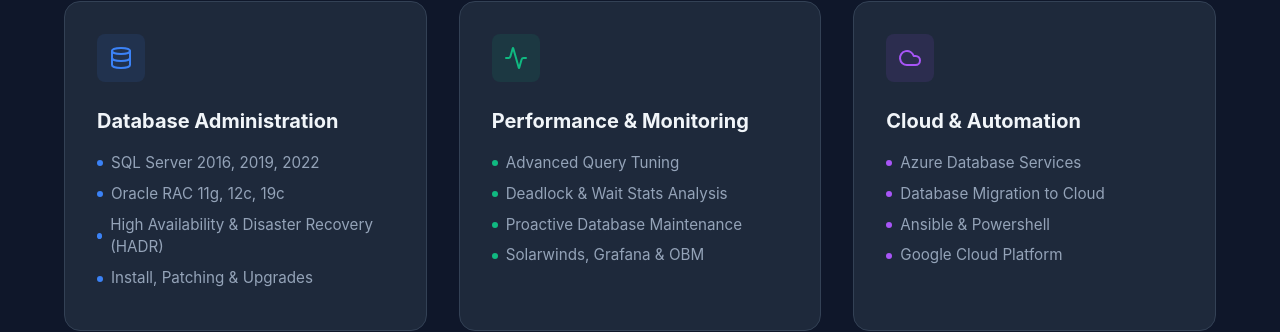
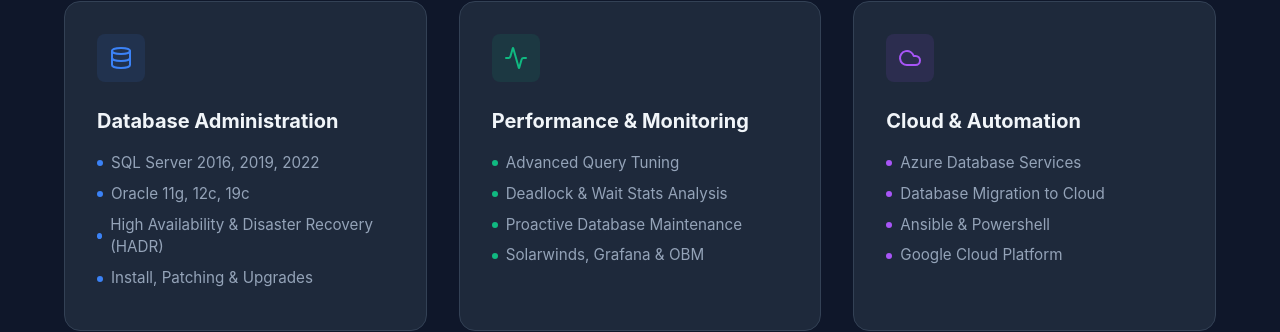
Before and after one commit to Erevos-IV/Website, a React (Vite) app: page / in a window 1280 px wide. Shown: the part 1190-1522 px from the top of the page. Built offline with nearby package versions, Linux system fonts and the light colour scheme.

Commit message:
Update Oracle RAC versions in App.jsx

```diff
--- a/src/App.jsx
+++ b/src/App.jsx
@@ -348,7 +348,7 @@ const Portfolio = () => {
             <h3>Database Administration</h3>
             <ul>
               <li><span className="dot"></span>SQL Server 2016, 2019, 2022</li>
-              <li><span className="dot"></span>Oracle RAC 11g, 12c, 19c</li>
+              <li><span className="dot"></span>Oracle 11g, 12c, 19c</li>
               <li><span className="dot"></span>High Availability & Disaster Recovery (HADR)</li>
               <li><span className="dot"></span>Install, Patching & Upgrades</li>
             </ul>
```
